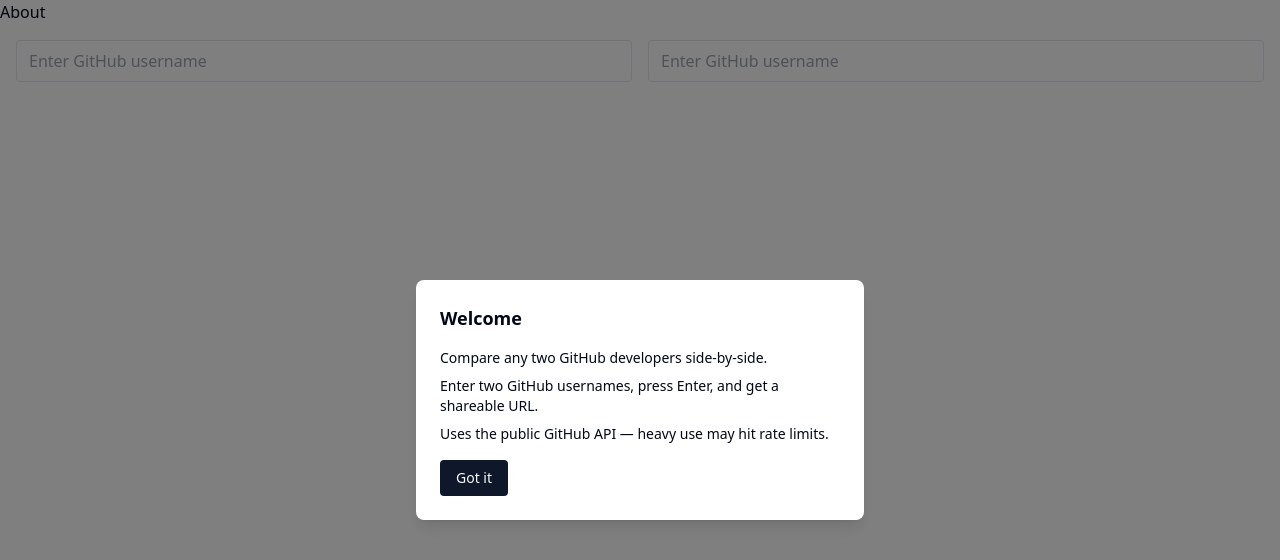
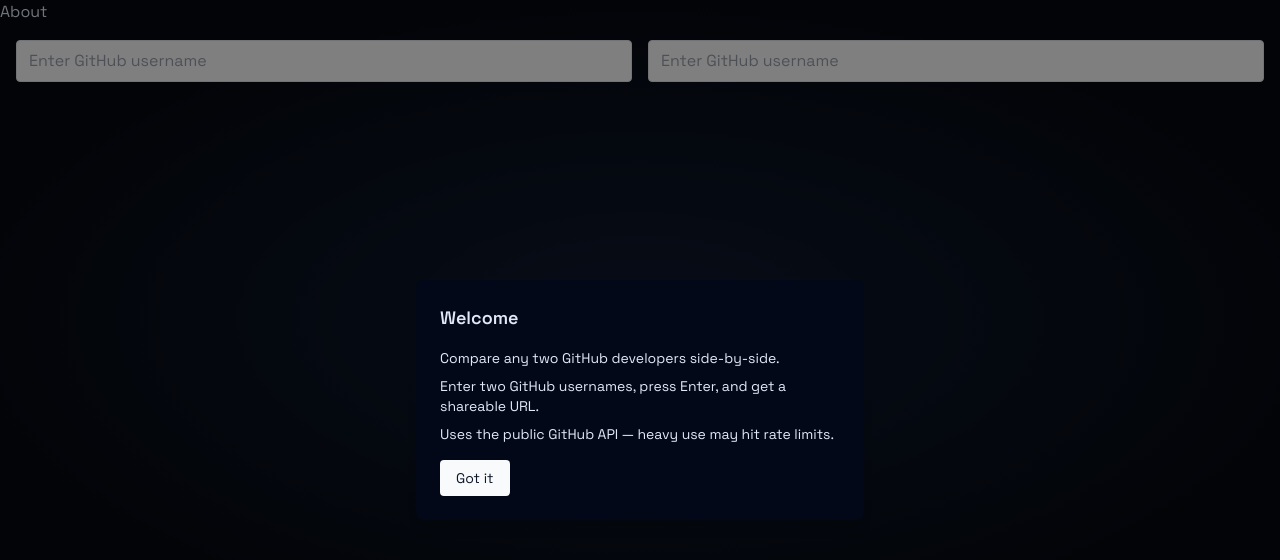
Before and after one commit to JGardener/GithubDashboard, a React (Vite) app: page /compare in a window 1280 px wide. Shown: the top 560 px of the page. Built offline with nearby package versions, Linux system fonts and the light colour scheme.

Commit message:
feat: add design system tokens, fonts, and Tailwind config

```diff
--- a/index.html
+++ b/index.html
@@ -4,6 +4,9 @@
     <meta charset="UTF-8" />
     <meta name="viewport" content="width=device-width, initial-scale=1.0" />
     <title>GitHub User Compare</title>
+    <link rel="preconnect" href="https://fonts.googleapis.com" />
+    <link rel="preconnect" href="https://fonts.gstatic.com" crossorigin />
+    <link href="https://fonts.googleapis.com/css2?family=Space+Grotesk:wght@300;400;500;600;700&family=JetBrains+Mono:wght@400;500;600&display=swap" rel="stylesheet" />
   </head>
   <body>
     <div id="root"></div>
--- a/src/index.css
+++ b/src/index.css
@@ -4,56 +4,83 @@
 
 @layer base {
   :root {
-    --background: 0 0% 100%;
-    --foreground: 222.2 84% 4.9%;
-    --card: 0 0% 100%;
-    --card-foreground: 222.2 84% 4.9%;
-    --popover: 0 0% 100%;
-    --popover-foreground: 222.2 84% 4.9%;
-    --primary: 222.2 47.4% 11.2%;
-    --primary-foreground: 210 40% 98%;
-    --secondary: 210 40% 96.1%;
-    --secondary-foreground: 222.2 47.4% 11.2%;
-    --muted: 210 40% 96.1%;
-    --muted-foreground: 215.4 16.3% 46.9%;
-    --accent: 210 40% 96.1%;
-    --accent-foreground: 222.2 47.4% 11.2%;
-    --destructive: 0 84.2% 60.2%;
+    --bg:        #05080F;
+    --surface:   #0B1220;
+    --surface-2: #101828;
+    --surface-3: #162035;
+    --border:    #1C2A42;
+    --border-2:  #263550;
+    --text:      #E2E8F8;
+    --sub:       #8090B0;
+    --dim:       #3E506E;
+    --c1:        #818CF8;
+    --c1-a:      rgba(129,140,248,0.12);
+    --c1-b:      rgba(129,140,248,0.22);
+    --c1-glow:   rgba(129,140,248,0.35);
+    --c2:        #34D399;
+    --c2-a:      rgba(52,211,153,0.12);
+    --c2-b:      rgba(52,211,153,0.22);
+    --c2-glow:   rgba(52,211,153,0.35);
+    --win:       #FCD34D;
+    --win-a:     rgba(252,211,77,0.14);
+    --err:       #F87171;
+    --r:         12px;
+    --r-sm:      7px;
+    --r-lg:      18px;
+    --background: 222.2 84% 4.9%;
+    --foreground: 210 40% 98%;
+    --primary: 210 40% 98%;
+    --primary-foreground: 222.2 47.4% 11.2%;
+    --muted-foreground: 215 20.2% 65.1%;
+    --destructive: 0 62.8% 30.6%;
     --destructive-foreground: 210 40% 98%;
-    --border: 214.3 31.8% 91.4%;
-    --input: 214.3 31.8% 91.4%;
-    --ring: 222.2 84% 4.9%;
+    --border-hsl: 217.2 32.6% 17.5%;
+    --input: 217.2 32.6% 17.5%;
+    --ring: 212.7 26.8% 83.9%;
     --radius: 0.5rem;
   }
 
-  .dark {
-    --background: 222.2 84% 4.9%;
-    --foreground: 210 40% 98%;
-    --card: 222.2 84% 4.9%;
-    --card-foreground: 210 40% 98%;
-    --popover: 222.2 84% 4.9%;
-    --popover-foreground: 210 40% 98%;
-    --primary: 210 40% 98%;
-    --primary-foreground: 222.2 47.4% 11.2%;
-    --secondary: 217.2 32.6% 17.5%;
-    --secondary-foreground: 210 40% 98%;
-    --muted: 217.2 32.6% 17.5%;
-    --muted-foreground: 215 20.2% 65.1%;
-    --accent: 217.2 32.6% 17.5%;
-    --accent-foreground: 210 40% 98%;
-    --destructive: 0 62.8% 30.6%;
-    --destructive-foreground: 210 40% 98%;
-    --border: 217.2 32.6% 17.5%;
-    --input: 217.2 32.6% 17.5%;
-    --ring: 212.7 26.8% 83.9%;
+  * {
+    box-sizing: border-box;
+  }
+
+  body {
+    font-family: 'Space Grotesk', system-ui, sans-serif;
+    background-color: var(--bg);
+    background-image: radial-gradient(ellipse 80% 60% at 50% 40%, #0E1A30 0%, var(--bg) 70%);
+    color: var(--text);
+    -webkit-font-smoothing: antialiased;
+    min-height: 100vh;
+    overflow-x: hidden;
   }
 }
 
-@layer base {
-  * {
-    @apply border-border;
+@layer utilities {
+  .shimmer {
+    background: linear-gradient(90deg, #101828 25%, #162035 50%, #101828 75%);
+    background-size: 300% 100%;
+    animation: shimmer 1.6s ease infinite;
   }
-  body {
-    @apply bg-background text-foreground;
+
+  .text-gradient {
+    background: linear-gradient(90deg, var(--c1), var(--c2));
+    -webkit-background-clip: text;
+    -webkit-text-fill-color: transparent;
+    background-clip: text;
   }
 }
+
+@keyframes shimmer {
+  0%   { background-position: 100% 0; }
+  100% { background-position: -100% 0; }
+}
+
+@keyframes loading {
+  from { transform: rotate(0deg); }
+  to   { transform: rotate(360deg); }
+}
+
+@keyframes modal-in {
+  from { opacity: 0; transform: scale(0.93) translateY(12px); }
+  to   { opacity: 1; transform: scale(1) translateY(0); }
+}
--- a/tailwind.config.js
+++ b/tailwind.config.js
@@ -8,44 +8,56 @@
   theme: {
     extend: {
       colors: {
-        border: 'hsl(var(--border))',
+        border: 'hsl(var(--border-hsl))',
         input: 'hsl(var(--input))',
         ring: 'hsl(var(--ring))',
         background: 'hsl(var(--background))',
         foreground: 'hsl(var(--foreground))',
-        primary: {
-          DEFAULT: 'hsl(var(--primary))',
-          foreground: 'hsl(var(--primary-foreground))',
-        },
-        secondary: {
-          DEFAULT: 'hsl(var(--secondary))',
-          foreground: 'hsl(var(--secondary-foreground))',
-        },
-        destructive: {
-          DEFAULT: 'hsl(var(--destructive))',
-          foreground: 'hsl(var(--destructive-foreground))',
-        },
-        muted: {
-          DEFAULT: 'hsl(var(--muted))',
-          foreground: 'hsl(var(--muted-foreground))',
-        },
-        accent: {
-          DEFAULT: 'hsl(var(--accent))',
-          foreground: 'hsl(var(--accent-foreground))',
-        },
-        popover: {
-          DEFAULT: 'hsl(var(--popover))',
-          foreground: 'hsl(var(--popover-foreground))',
-        },
-        card: {
-          DEFAULT: 'hsl(var(--card))',
-          foreground: 'hsl(var(--card-foreground))',
+        primary: { DEFAULT: 'hsl(var(--primary))', foreground: 'hsl(var(--primary-foreground))' },
+        destructive: { DEFAULT: 'hsl(var(--destructive))', foreground: 'hsl(var(--destructive-foreground))' },
+        muted: { DEFAULT: 'hsl(var(--background))', foreground: 'hsl(var(--muted-foreground))' },
+        ds: {
+          bg:        '#05080F',
+          surface:   '#0B1220',
+          surface2:  '#101828',
+          surface3:  '#162035',
+          border:    '#1C2A42',
+          border2:   '#263550',
+          text:      '#E2E8F8',
+          sub:       '#8090B0',
+          dim:       '#3E506E',
+          c1:        '#818CF8',
+          c2:        '#34D399',
+          win:       '#FCD34D',
+          err:       '#F87171',
         },
       },
       borderRadius: {
         lg: 'var(--radius)',
         md: 'calc(var(--radius) - 2px)',
         sm: 'calc(var(--radius) - 4px)',
+        ds:    '12px',
+        'ds-sm': '7px',
+        'ds-lg': '18px',
+      },
+      animation: {
+        shimmer:    'shimmer 1.6s ease infinite',
+        loading:    'loading 0.9s linear infinite',
+        'modal-in': 'modal-in 280ms cubic-bezier(0.34, 1.56, 0.64, 1) both',
+      },
+      keyframes: {
+        shimmer: {
+          '0%':   { backgroundPosition: '100% 0' },
+          '100%': { backgroundPosition: '-100% 0' },
+        },
+        loading: {
+          from: { transform: 'rotate(0deg)' },
+          to:   { transform: 'rotate(360deg)' },
+        },
+        'modal-in': {
+          from: { opacity: '0', transform: 'scale(0.93) translateY(12px)' },
+          to:   { opacity: '1', transform: 'scale(1) translateY(0)' },
+        },
       },
     },
   },
```
